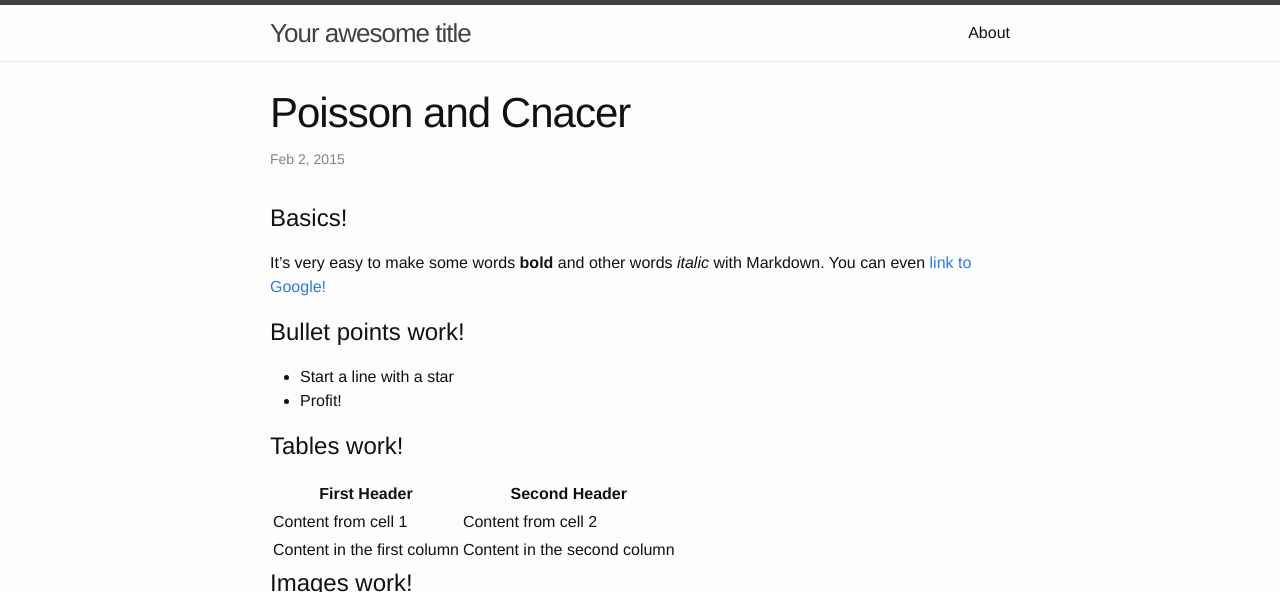
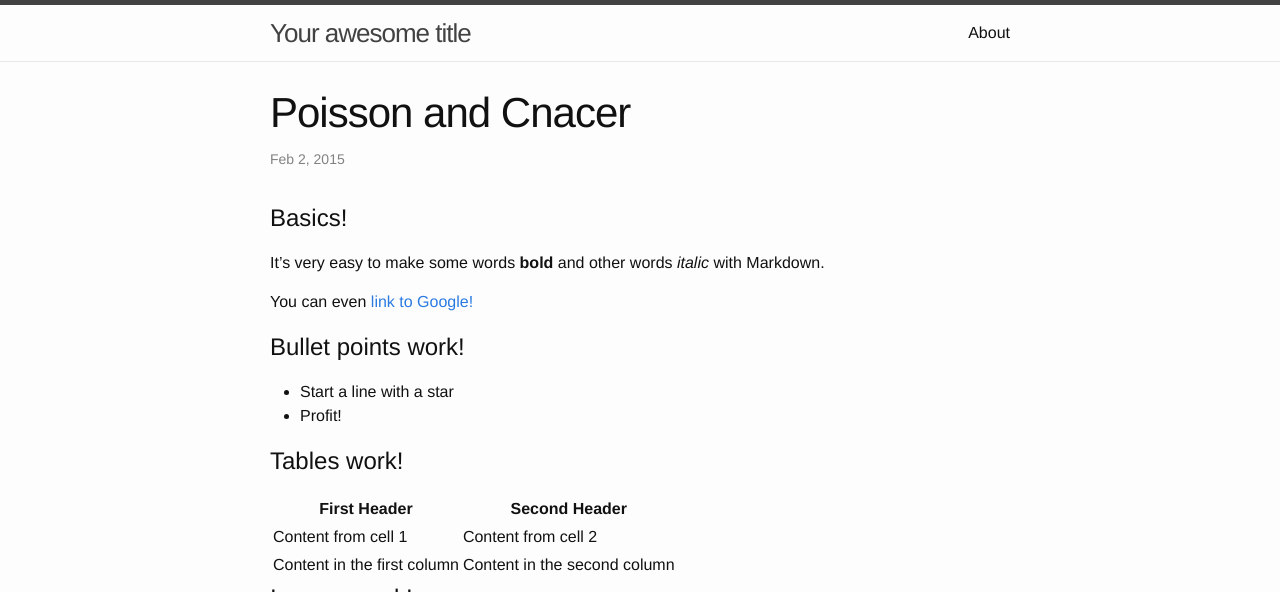
Before and after one commit to rlancemartin/rlancemartin.github.io, a Jekyll site: the page built from _posts/2015-02-02-cancer.markdown, in a window 1280 px wide and 900 px high, cut to the strip 0-592 px from the top of the window. Built offline with Jekyll 4.4.1, drawn with Linux system fonts in a browser that asks for light colours; part of the change alters nothing that is shown.

```diff
--- a/_posts/2015-02-02-cancer.markdown
+++ b/_posts/2015-02-02-cancer.markdown
@@ -7,7 +7,9 @@ date:   2015-02-02 10:19:00
 
 # Basics!
 
-It's very easy to make some words **bold** and other words *italic* with Markdown. You can even [link to Google!](http://google.com)
+It's very easy to make some words **bold** and other words *italic* with Markdown.
+
+You can even [link to Google!](http://google.com)
 
 # Bullet points work!
 
@@ -23,7 +25,7 @@ Content in the first column | Content in the second column
 
 # Images work!
 
-![BJC](https://lmart999.github.com/lmart999.github.io/assets/cancer_1.jpg)
+![Test_image](https://github.com/lmart999/lmart999.github.io/blob/master/assets/cancer_1.jpg)
 
 # Strike through
 
```
